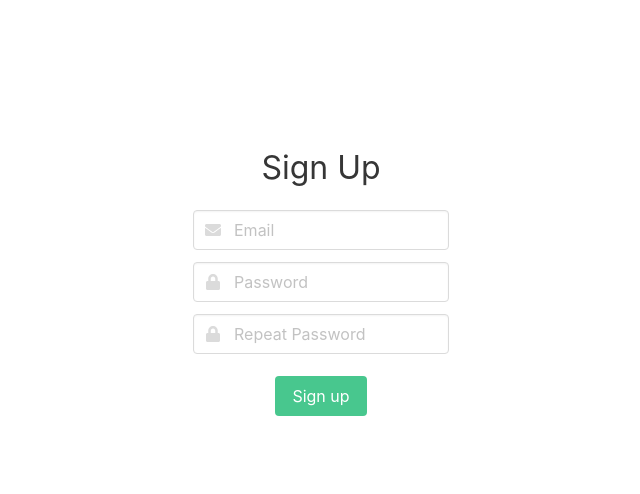
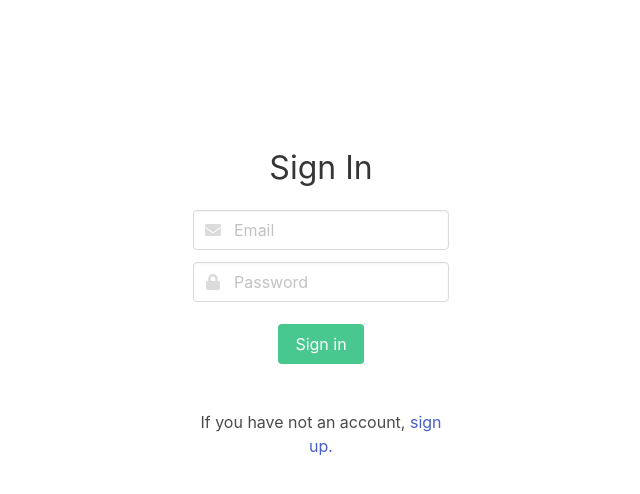
Before and after one commit to wind-of/comments-table, a Vue app: page /auth in a window 1280 px wide. Shown: the top 494 px of the page, without its empty margins (319-959 px from the left). Built offline with nearby package versions, Linux system fonts and the light colour scheme.

Commit message:
primary functionality

```diff
--- a/src/components/SignIn.vue
+++ b/src/components/SignIn.vue
@@ -5,7 +5,7 @@
     </div>
     <div class="field">
       <p class="control has-icons-left has-icons-right">
-        <input class="input" type="email" placeholder="Email">
+        <input class="input" type="email" placeholder="Email" v-model="email">
         <span class="icon is-small is-left">
           <i class="fas fa-envelope"></i>
         </span>
@@ -13,14 +13,32 @@
     </div>
     <div class="field">
       <p class="control has-icons-left">
-        <input class="input" type="password" placeholder="Password">
+        <input class="input" type="password" placeholder="Password" v-model="password">
         <span class="icon is-small is-left">
           <i class="fas fa-lock"></i>
         </span>
       </p>
     </div>
     <div class="field">
-      <BaseButton className="button is-success" @click.native.prevent="$emit('sign-in')">Sign in</BaseButton>
+      <BaseButton className="button is-success"
+                  @click.native.prevent="$emit('sign-in', {email, password})">
+      Sign in</BaseButton>
+    </div>
+    <br>
+    <div class="postscriptum">
+      <p>If you have not an account, <a href="/" @click.prevent="$emit('toggleForm')">sign up.</a></p>
     </div>
   </div>
 </template>
+
+
+<script>
+export default {
+  data() {
+    return {
+      email: '',
+      password: ''
+    }
+  }
+}
+</script>
--- a/src/components/SignUp.vue
+++ b/src/components/SignUp.vue
@@ -5,7 +5,7 @@
     </div>
     <div class="field">
       <p class="control has-icons-left has-icons-right">
-        <input class="input" type="email" placeholder="Email">
+        <input class="input" type="email" placeholder="Email" v-model="email">
         <span class="icon is-small is-left">
           <i class="fas fa-envelope"></i>
         </span>
@@ -13,7 +13,7 @@
     </div>
     <div class="field">
       <p class="control has-icons-left">
-        <input class="input" type="password" placeholder="Password">
+        <input class="input" type="password" placeholder="Password" v-model="password">
         <span class="icon is-small is-left">
           <i class="fas fa-lock"></i>
         </span>
@@ -21,17 +21,36 @@
     </div>
     <div class="field">
       <p class="control has-icons-left">
-        <input class="input" type="password" placeholder="Repeat Password">
+        <input class="input" type="password" placeholder="Repeat Password" v-model="repeatedPassword">
         <span class="icon is-small is-left">
           <i class="fas fa-lock"></i>
         </span>
       </p>
     </div>
     <div class="field">
-      <BaseButton className="button is-success" @click.native.prevent="$emit('sign-up')">Sign up</BaseButton>
+      <BaseButton className="button is-success"
+                  @click.native.prevent="$emit('sign-up', {email, password, repeatedPassword})">
+      Sign up</BaseButton>
+    </div>
+    <br>
+    <div class="postscriptum">
+      <p>If you already have an account, <a href="/" @click.prevent="$emit('toggleForm')">sign in.</a></p>
     </div>
   </div>
 </template>
+
+
+<script>
+export default {
+  data() {
+    return {
+      email: '',
+      password: '',
+      repeatedPassword: '',
+    }
+  }
+}
+</script>
 
 
 <style lang="scss" scoped>
--- a/src/views/Auth.vue
+++ b/src/views/Auth.vue
@@ -1,17 +1,43 @@
 <template>
   <div id="authentication">
-    <component v-bind:is="component"></component>
+    <keep-alive>
+      <component :is="component"
+               @sign-up="signUp($event)"
+               @sign-in="signIn($event)"
+               @toggleForm="toggleForm()"></component>
+    </keep-alive>
   </div>
 </template>
 
 
 <script>
 export default {
-  data: () => {
+  data() {
     return {
-      component: 'SignUp'
+      isUserNew: false
     }
   },
+
+  methods: {
+    signUp(user) {
+      console.log(user)
+    },
+
+    signIn(user) {
+      console.log(user)
+    },
+
+    toggleForm() {
+      this.isUserNew = !this.isUserNew
+    }
+  },
+
+  computed: {
+    component() {
+      return this.isUserNew ? 'SignUp' : 'SignIn';
+    }
+  },
+
   components: {
     SignUp: () => import('../components/SignUp'),
     SignIn: () => import('../components/SignIn')
--- a/src/views/Main.vue
+++ b/src/views/Main.vue
@@ -18,7 +18,7 @@
 
 <script>
 import comments from '../comments'
-import checkCMForIssues from'../utils/cm-checkout'
+import checkCMForIssues from'../utils/comment-checkout'
 
 export default {
   data() {
```
Also changed, not shown: src/utils/comment-checkout.js (renamed from src/utils/cm-checkout.js).
